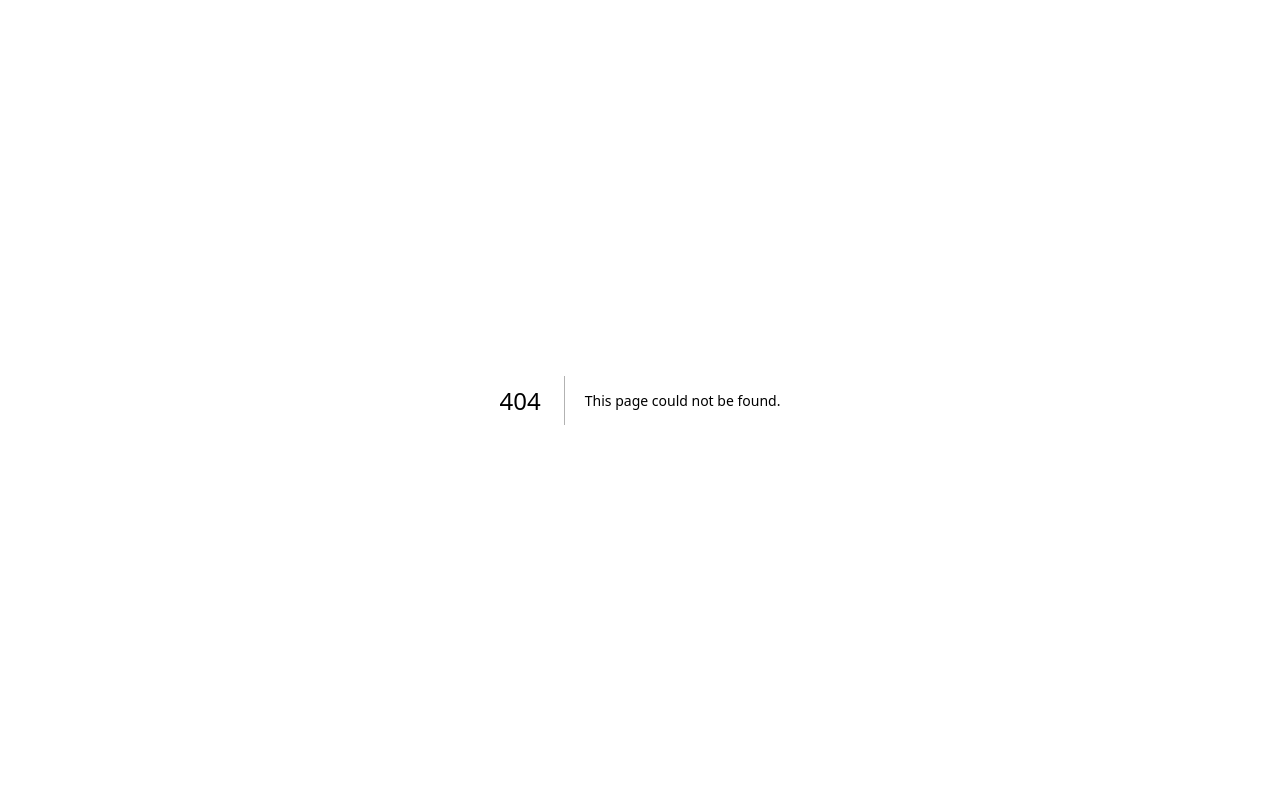
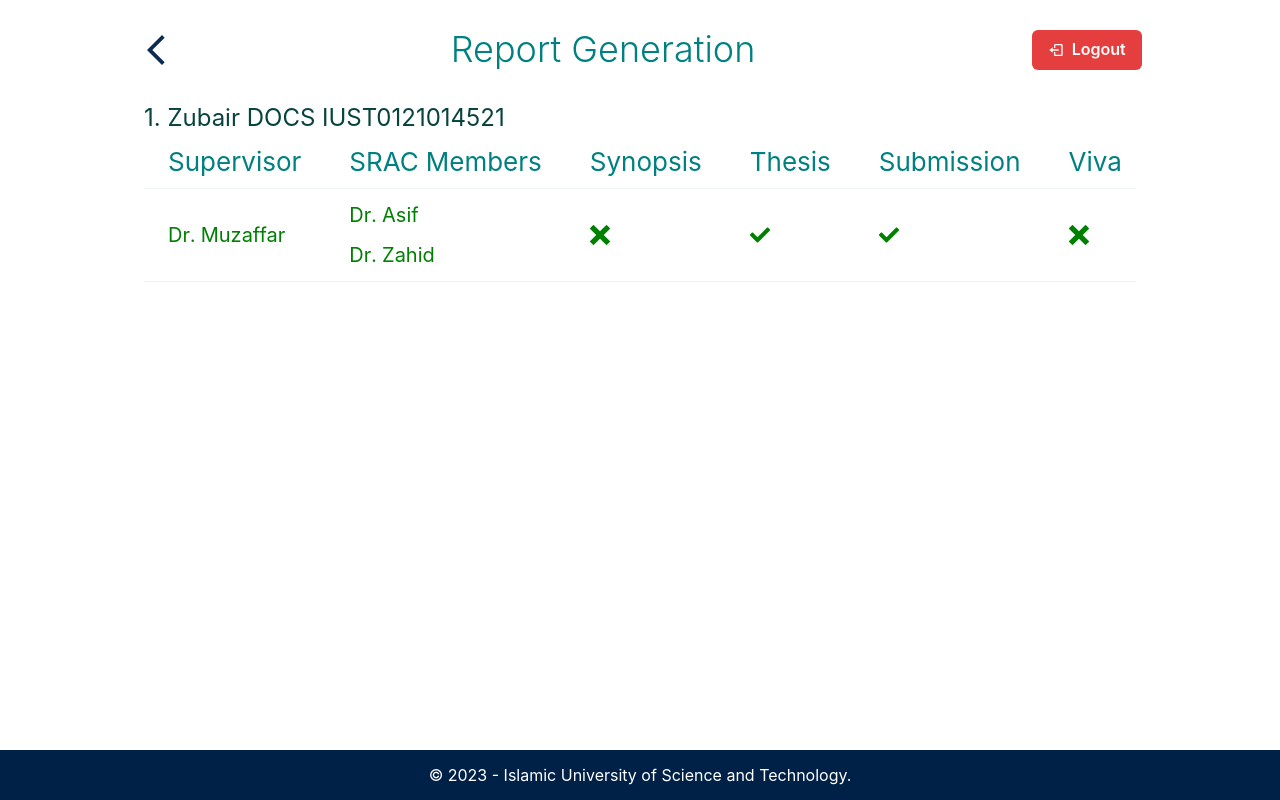
Before and after one commit to UmmarHamid/iust-scholars-portal, a Next.js app: page /drc/reportgeneration in a window 1280 px wide. Before the commit this address had no page. Built offline with nearby package versions, Linux system fonts and the light colour scheme.

Commit message:
add report-generation

```diff
--- /dev/null
+++ b/pages/drc/reportgeneration/index.tsx
@@ -0,0 +1,105 @@
+import styled from 'styled-components';
+import { MdArrowBackIosNew } from 'react-icons/md';
+import {
+  Box,
+  Button,
+  Container,
+  Heading,
+  Input,
+  Stack,
+  Table,
+  TableContainer,
+  Tbody,
+  Td,
+  Text,
+  Tr,
+} from '@chakra-ui/react';
+import { BiLogOut } from 'react-icons/bi';
+import { ImCross } from 'react-icons/im';
+import { FaCheck } from 'react-icons/fa';
+import Head from 'next/head';
+import Link from 'next/link';
+const StyledIcon = styled.h1`
+  font-size: 42px;
+  font-weight: 700;
+  color: #0c2b50;
+`;
+const StyledFooter = styled.footer`
+  bottom: 0;
+  position: fixed;
+  width: 100%;
+  background-color: #002147;
+  color: #fff;
+  text-align: center;
+  line-height: 50px;
+`;
+export const index = () => {
+  return (
+    <>
+      <Head>
+        <title>Report Generation</title>
+      </Head>
+      <Box
+        display={'flex'}
+        justifyContent={'space-around'}
+        alignItems={'center'}
+        height={'100px'}
+      >
+        <Link href='/drc'>
+          <StyledIcon>{<MdArrowBackIosNew size={36} />}</StyledIcon>
+        </Link>
+        <Heading as={'h2'} color={'teal'} fontWeight={300}>
+          Report Generation
+        </Heading>
+        <Button colorScheme='red' leftIcon={<BiLogOut />}>
+          Logout
+        </Button>
+      </Box>
+      <Container maxWidth={'5xl'}>
+        <Text fontSize={'2xl'} color={'#07443E'}>
+          1. Zubair DOCS IUST0121014521
+        </Text>
+        <TableContainer>
+          <Table>
+            <Tbody>
+              <Tr fontSize={'26px'} color='teal'>
+                <Td>Supervisor</Td>
+                <Td>SRAC Members</Td>
+
+                <Td>Synopsis</Td>
+                <Td>Thesis</Td>
+                <Td>Submission</Td>
+                <Td>Viva</Td>
+              </Tr>
+              <Tr fontSize={'20px'} color='green'>
+                <Td>Dr. Muzaffar</Td>
+                <Td>
+                  Dr. Asif <br />
+                  <br />
+                  Dr. Zahid
+                </Td>
+
+                <Td>
+                  <ImCross />
+                </Td>
+                <Td>
+                  <FaCheck />
+                </Td>
+                <Td>
+                  <FaCheck />
+                </Td>
+                <Td>
+                  <ImCross />
+                </Td>
+              </Tr>
+            </Tbody>
+          </Table>
+        </TableContainer>
+      </Container>
+      <StyledFooter>
+        © 2023 - Islamic University of Science and Technology.
+      </StyledFooter>
+    </>
+  );
+};
+export default index;
```
